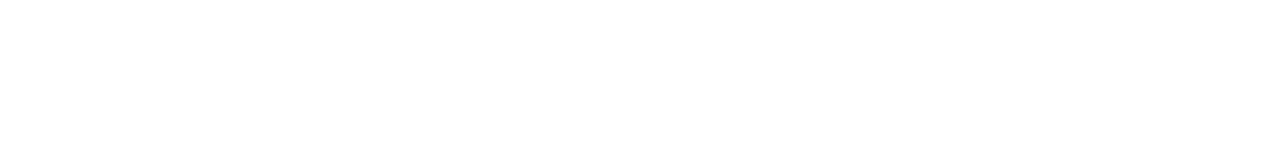
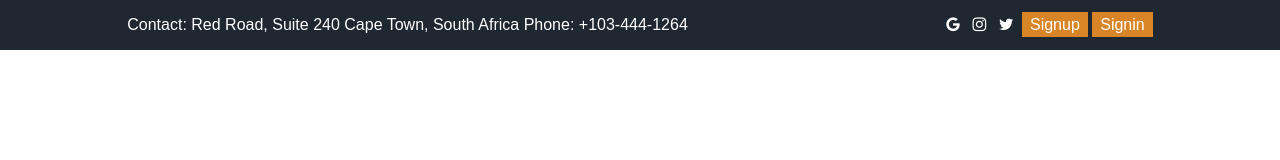
Before and after one commit to drashtant09/CODSOFT, a plain HTML site: page index.html in a window 1280 px wide. Drawn offline with Linux system fonts and the light colour scheme.

Commit message:
2nd commit

```diff
--- a/index.html
+++ b/index.html
@@ -14,9 +14,18 @@
 </head>
 <body>
     <header>
-        <nav>
+        <nav class="nav1">
         <div>
-            <p></p>
+            <p>
+                Contact: Red Road, Suite 240 Cape Town, South Africa Phone: +103-444-1264
+            </p>
+        </div>
+        <div>
+            <i class="fa fa-google"></i>
+            <i class="fa fa-instagram"></i>
+            <i class="fa fa-twitter"></i>
+            <a href="#">Signup</a>
+            <a href="#">Signin</a>
         </div>
         </nav>
     </header>
--- a/style.css
+++ b/style.css
@@ -1,3 +1,23 @@
 *{padding: 0; margin: 0; box-sizing: border-box; font-family: sans-serif;}
 /* font-family: 'Mulish', sans-serif;
 font-family: 'Open Sans', sans-serif;*/
+
+.nav1{
+    width: 100%;
+    height: 50px;
+    color: white;
+    background: #1f2730;
+    display: flex;
+    justify-content: space-around;
+    align-items: center;
+}
+.nav1 i{
+    margin: 0 4px;
+}
+
+.nav1 a{
+    text-decoration: none;
+    color: white;
+    padding: 4px 8px;
+    background: #d88527;
+}
```
